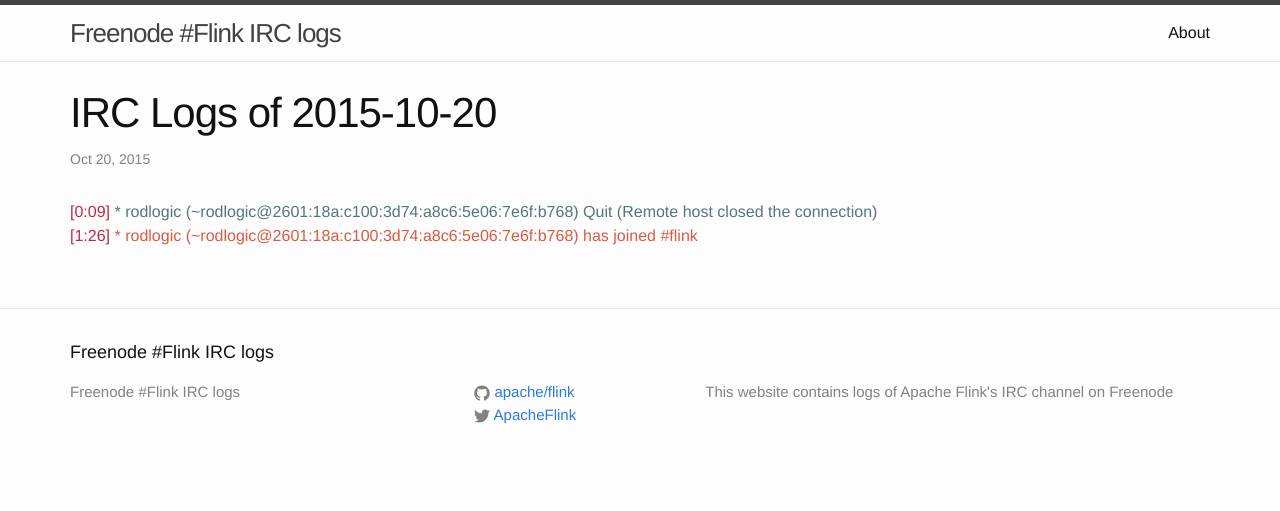
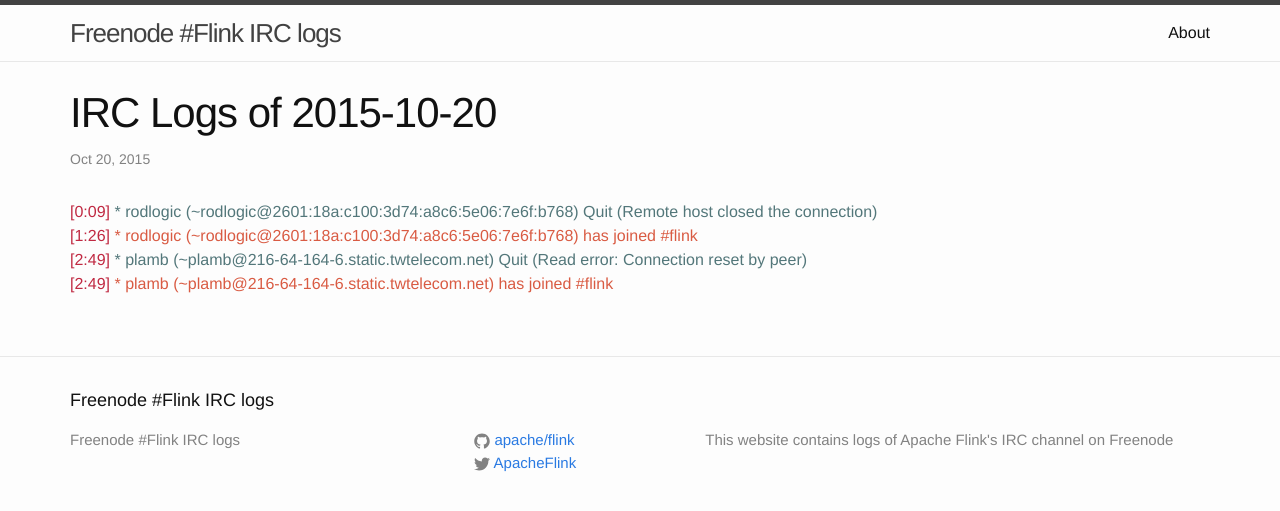
Before and after one commit to flink-irc-logs/flink-irc-logs.github.io, a Jekyll site: the page built from _posts/2015-10-20-logs.markdown, in a window 1280 px wide. Shown: the top 511 px of the page. Built offline with Jekyll 4.4.1, drawn with Linux system fonts in a browser that asks for light colours.

Commit message:
Update of the logs on Tue Oct 20 03:27:44 CEST 2015

```diff
--- a/_posts/2015-10-20-logs.markdown
+++ b/_posts/2015-10-20-logs.markdown
@@ -6,3 +6,5 @@
 ---
 <span class="irc-date">[0:09]</span> <span class="irc-navy">* rodlogic (~rodlogic@2601:18a:c100:3d74:a8c6:5e06:7e6f:b768) Quit (Remote host closed the connection)</span><br />
 <span class="irc-date">[1:26]</span> <span class="irc-green">* rodlogic (~rodlogic@2601:18a:c100:3d74:a8c6:5e06:7e6f:b768) has joined #flink</span><br />
+<span class="irc-date">[2:49]</span> <span class="irc-navy">* plamb (~plamb@216-64-164-6.static.twtelecom.net) Quit (Read error: Connection reset by peer)</span><br />
+<span class="irc-date">[2:49]</span> <span class="irc-green">* plamb (~plamb@216-64-164-6.static.twtelecom.net) has joined #flink</span><br />
```
